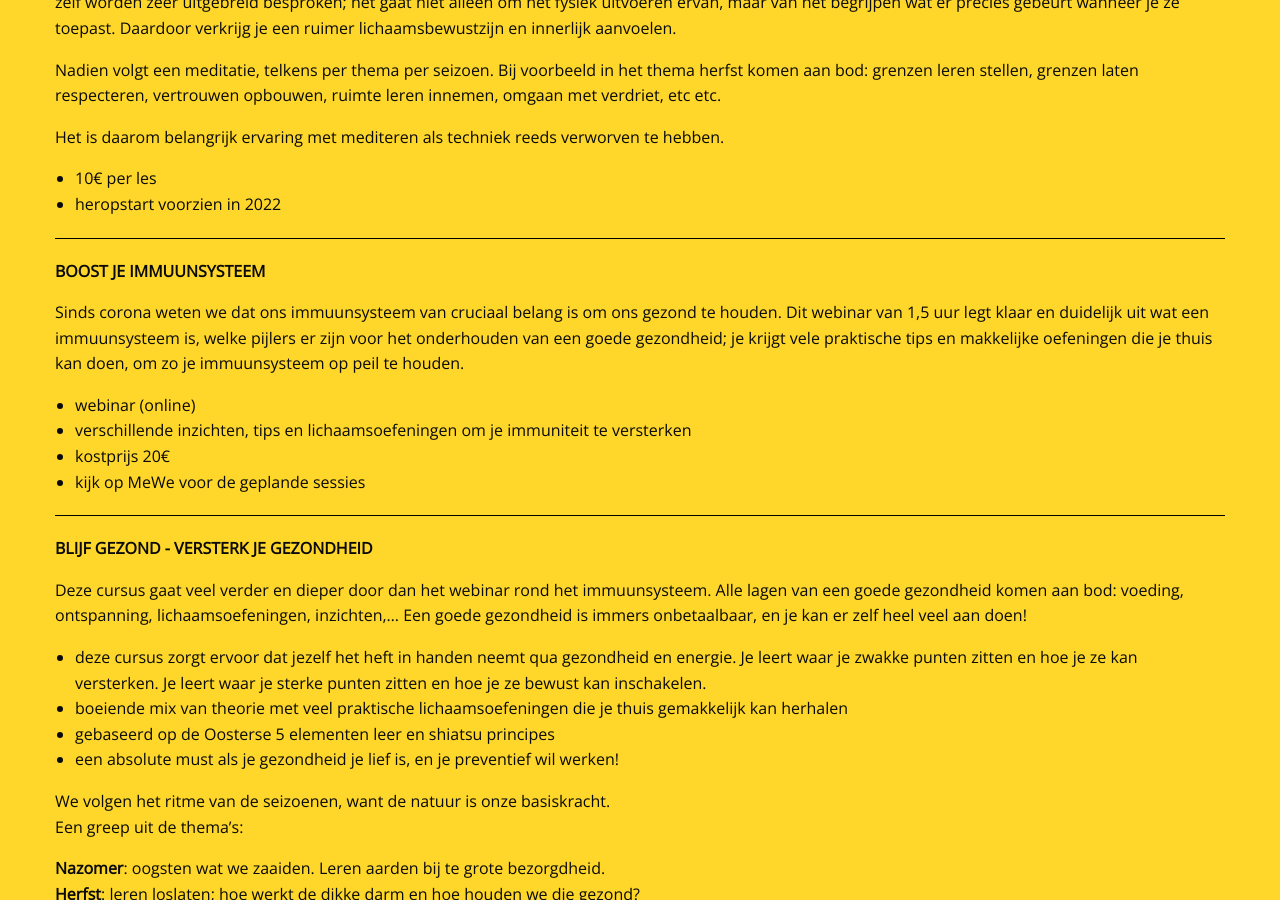
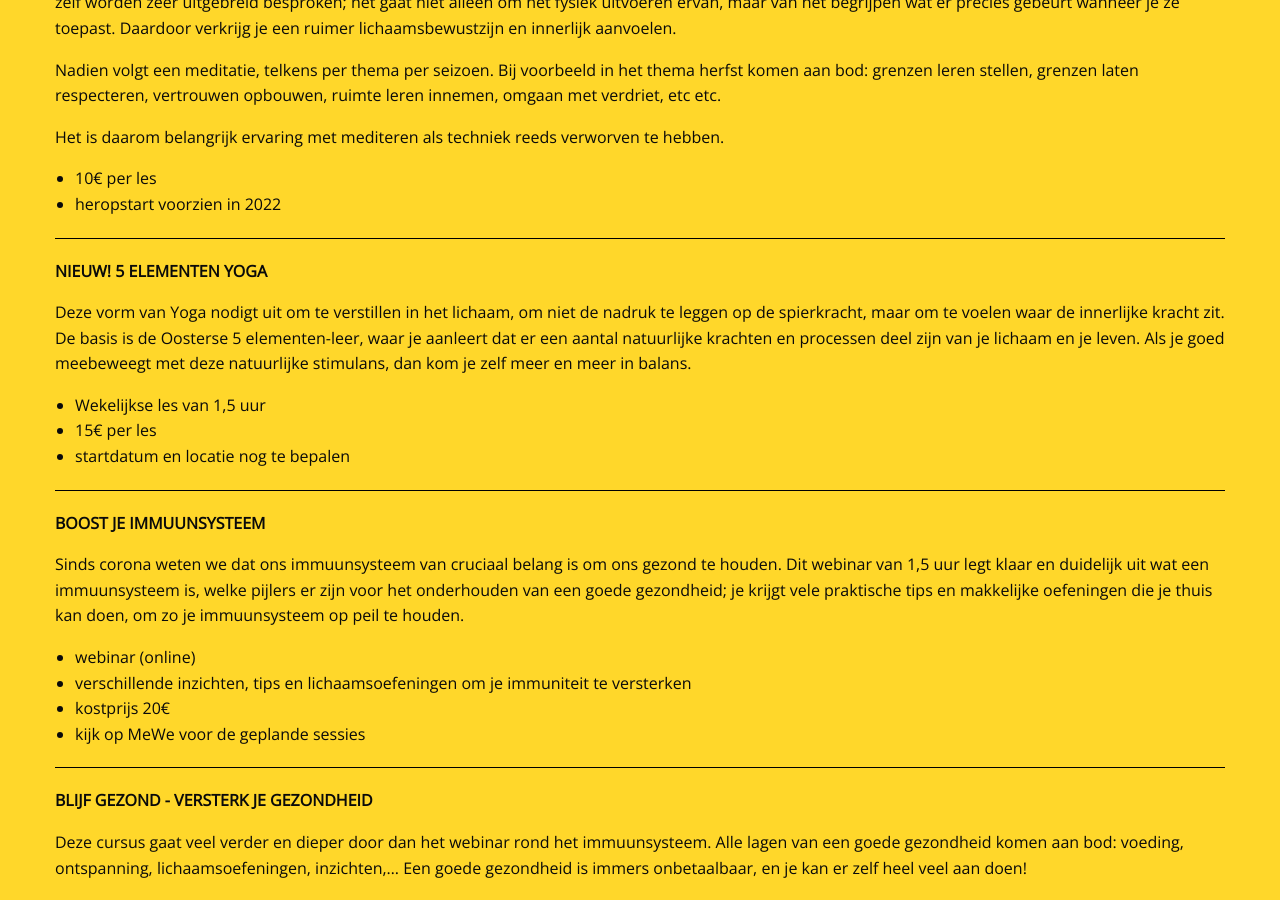
Before and after one commit to manopura/manopura.github.io, a Jekyll site: the page built from cursussen.md, in a window 1280 px wide and 900 px high, scrolled down 1340 px. Built offline with Jekyll 4.4.1, drawn with Linux system fonts in a browser that asks for light colours; nearby versions of some CDN libraries; our own code applies the rules of GitHub Pages for plain Markdown files.

Commit message:
Update cursussen.md

```diff
--- a/cursussen.md
+++ b/cursussen.md
@@ -61,6 +61,16 @@ Het is daarom belangrijk ervaring met mediteren als techniek reeds verworven te
 
 ---
 
+**NIEUW! 5 ELEMENTEN YOGA**
+
+Deze vorm van Yoga nodigt uit om te verstillen in het lichaam, om niet de nadruk te leggen op de spierkracht, maar om te voelen waar de innerlijke kracht zit. De basis is de Oosterse 5 elementen-leer, waar je aanleert dat er een aantal natuurlijke krachten en processen deel zijn van je lichaam en je leven. Als je goed meebeweegt met deze natuurlijke stimulans, dan kom je zelf meer en meer in balans.
+
+- Wekelijkse les van 1,5 uur
+- 15€ per les
+- startdatum en locatie nog te bepalen
+
+
+---
 
 **BOOST JE IMMUUNSYSTEEM**
 
```
